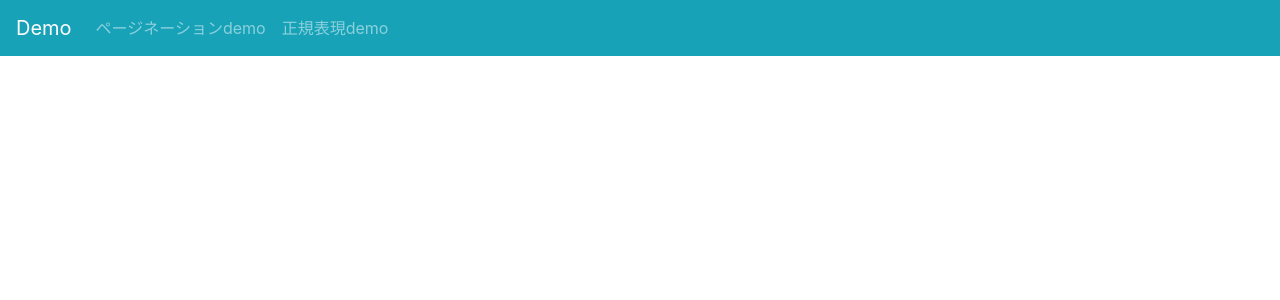
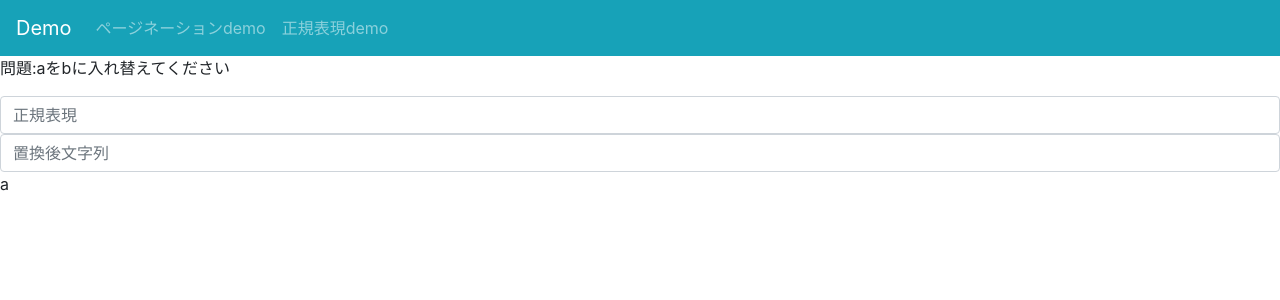
Before and after one commit to sou0913/nuxt_proto, a Nuxt app: page /problem/1 in a window 1280 px wide. Shown: the top 300 px of the page. Built offline with nearby package versions, Linux system fonts and the light colour scheme.

Commit message:
問題ページの基本ビュー作成

```diff
--- a/pages/problem/_id.vue
+++ b/pages/problem/_id.vue
@@ -1,5 +1,9 @@
 <template>
   <div>
+    <p>問題:aをbに入れ替えてください</p>
+    <b-form-input v-model="regex" placeholder="正規表現"></b-form-input>
+    <b-form-input v-model="replacement" placeholder="置換後文字列"></b-form-input>
+    <p>a</p>
   </div>
 </template>
 
@@ -7,8 +11,10 @@
 export default {
   data() {
     return {
+      regex: '',
+      replacement: '',
     };
-  },
+  }
   // async fetch() {
   //   this.form= await this.$axios.$get(`http://localhost:3000/employees/${this.$route.params.id}`)
   // }
```
